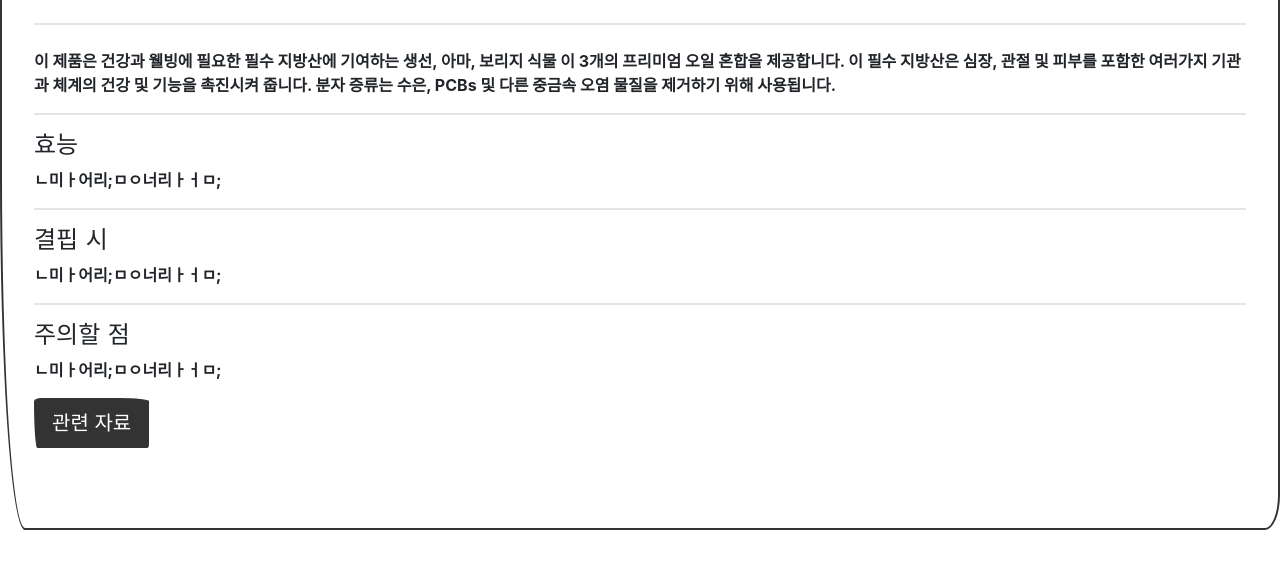
After one commit to Covee/Pillme_django, a Django app: page /pills/pill_detail/1/ in a window 1280 px wide. The commit adds this page. Shown: the part 1222-1784 px from the top of the page. Run offline with Django 3.2, Linux system fonts and the light colour scheme; data comes from the database, SQL or seed files in the repository; some libraries are stand-ins or nearby versions; some web fonts are replaced.

Commit message:
pill detail view 연결

```diff
--- a/src/pills/models.py
+++ b/src/pills/models.py
@@ -1,4 +1,5 @@
 from django.db import models
+from django.core.urlresolvers import reverse
 
 from PIL import Image
 
@@ -31,7 +32,8 @@ class Pills(models.Model):
 	def __str__(self):
 		return self.name
 
-
+	def get_absolute_url(self):
+		return reverse('pills:pill_detail', args=[self.id])
 
 
 
--- /dev/null
+++ b/src/pills/templates/pills/pill_detail.html
@@ -0,0 +1,26 @@
+{% extends "base.html" %}
+
+{% block content %}
+<div class="jumbotron">
+  <h1 class="display-3">{{ object.name }}</h1>
+  <p class="lead">{{ object.feature }}</p>
+  <p class="lead">{{ object.editor_said }}</p>
+  <img style="height: 80%; width: 100%; display: block;" src="{{ pills.image.url }}">
+  <hr class="my-4">
+  <p>{{ object.description }}</p>
+	<hr/>
+	<h4>효능</h4>
+	<p>ㄴ미ㅏ어리;ㅁㅇ너리ㅏㅓㅁ; </p>
+	<hr/>
+	<h4>결핍 시</h4>
+	<p>ㄴ미ㅏ어리;ㅁㅇ너리ㅏㅓㅁ; </p>
+	<hr/>
+	<h4>주의할 점</h4>
+	<p>ㄴ미ㅏ어리;ㅁㅇ너리ㅏㅓㅁ; </p>
+
+
+  <p class="lead">
+    <a class="btn btn-primary btn-lg" href="#" role="button">관련 자료</a>
+  </p>
+</div>
+{% endblock %}
--- a/src/pills/templates/pills/pill_list.html
+++ b/src/pills/templates/pills/pill_list.html
@@ -6,11 +6,11 @@
 
 
 	<div class='container'>
-	{% for pills in object_list %}
   		<div class="row">
+  		{% for pills in object_list %}
   			<div class="col-lg-4">
 			  	<div class="card mb-3" style="width: 18rem;">
-			  		<h3 class="card-header" style="text-align: center;">{{ pills.name }}</h3>
+			  		<a href="{{ pills.get_absolute_url }}"><h3 class="card-header" style="text-align: center;">{{ pills.name }}</h3></a>
 			  		<div class="card-body">
 			  			<h5 class="card-title" style="height: 45px;"">특징: {{ pills.feature }}</h5>
 			  			<h6 class="card-subtitle text-muted" style="height: 25px;">특별 코멘트: {{ pills.editor_said }}</h6>
--- a/src/pills/urls.py
+++ b/src/pills/urls.py
@@ -1,10 +1,11 @@
 from django.shortcuts import render
 from django.conf.urls import url, include
 
-from .views import PillListView
+from .views import PillListView, PillDetailView
 
 
 urlpatterns = [
     url(r'^$', PillListView.as_view(), name='pill_list'),
+	url(r'^pill_detail/(?P<pk>\d+)/$', PillDetailView.as_view(), name='pill_detail'),
 
 ]
--- a/src/pills/views.py
+++ b/src/pills/views.py
@@ -1,4 +1,4 @@
-from django.views.generic import ListView
+from django.views.generic import ListView, DetailView
 
 from .models import Pills
 
@@ -10,3 +10,9 @@ class PillListView(ListView):
 	def get_context_data(self, **kwargs):
 		context = super(PillListView, self).get_context_data(**kwargs)
 		return context
+
+
+class PillDetailView(DetailView):
+	model = Pills
+	template_name = 'pills/pill_detail.html'
+	# context_object_name = 'pills'
```
Also changed, not shown: src/templates/home.html (line endings or trailing spaces), 1 other file.
